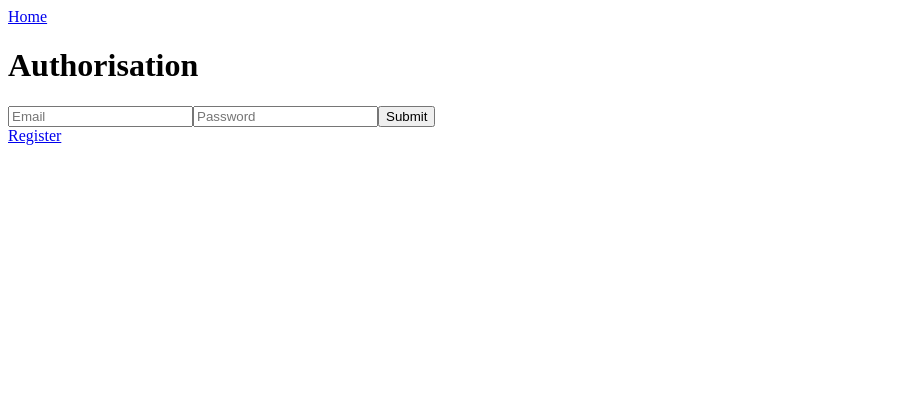
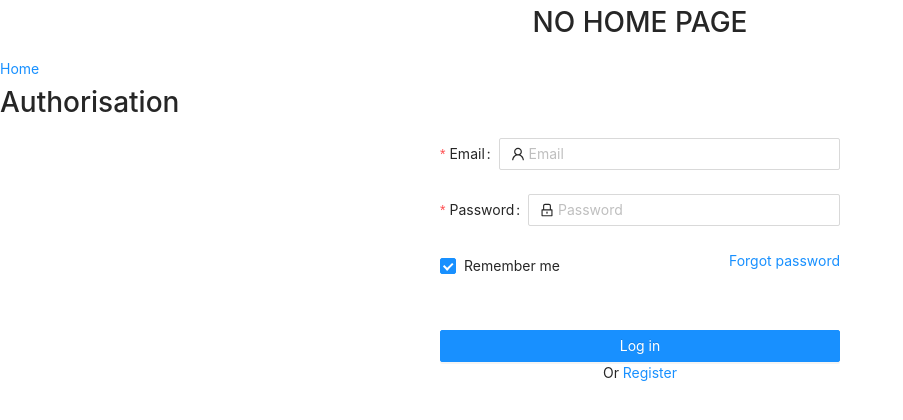
Before and after one commit to David245M/shop-note, a React (Create React App) app in the folder client/: page /login in a window 1280 px wide. Shown: the top 420 px of the page, without its empty margins (0-903 px from the left). Built offline with nearby package versions, Linux system fonts and the light colour scheme.

Commit message:
Style login page

```diff
--- a/client/src/App.js
+++ b/client/src/App.js
@@ -6,10 +6,22 @@ import LoginPage from './pages/Login'
 import MainPage from './pages/Main';
 import RegisterPage from './pages/Register'
 
+const Header = () => {
+  return (
+    <h1 style={{heigth: 100, width:'100%', textAlign: 'center', background: 'primary'}}>
+      <Switch>
+        <Route exact path="/">MAIN PA1GE</Route>
+        <Route path="/login">NO HOME PAGE</Route>
+      </Switch>
+    </h1>
+  )
+}
+
 function App() {
   const { isAuth } = useContext(AuthContext)
   return (
     <div className="App">
+      <Header />
       <Switch>
         <Route exact path="/" >
           { isAuth ? <MainPage /> : <HomePage /> }
@@ -25,4 +37,5 @@ function App() {
   );
 }
 
+
 export default App;
--- a/client/src/pages/Home.jsx
+++ b/client/src/pages/Home.jsx
@@ -1,5 +1,6 @@
 import React from 'react'
 import { Link } from 'react-router-dom'
+
 
 const HomePage = () => {
   return (
--- a/client/src/pages/Login.jsx
+++ b/client/src/pages/Login.jsx
@@ -1,6 +1,23 @@
 import React, { useContext, useState } from 'react'
 import { Link } from 'react-router-dom'
 import { AuthContext } from '../contexts/Auth'
+import 'antd/dist/antd.css';
+import { Form, Input, Button, Checkbox } from 'antd';
+import { UserOutlined, LockOutlined } from '@ant-design/icons';
+// import { StepForwardOutlined } from 'antd';
+
+
+
+// const layout = {
+//   labelCol: { span: 8 },
+//   wrapperCol: { span: 8 },
+//   textAlign: 'center'
+// };
+// const tailLayout = {
+//   wrapperCol: { offset: 8, span: 8 },
+//   textAlign: 'center'
+// };
+
 
 const LoginPage = () => {
   const auth = useContext(AuthContext)
@@ -28,12 +45,64 @@ const LoginPage = () => {
     <>
       <Link to="/">Home</Link>
       <h1>Authorisation</h1>
-      <form onSubmit={onSubmit}>
-        <input name="email" value={email} onChange={e => setEmail(e.target.value)} placeholder="Email"/>
-        <input name="password" value={password} onChange={e => setPassword(e.target.value)} type="password" placeholder="Password"/>
-        <button type="submit">Submit</button>
-      </form>
-      <Link to="/register" >Register</Link>
+
+      <Form
+      style = {{
+        maxWidth: "400px",
+        textAlign: "center",
+        display: "block",
+        marginLeft: "auto",
+        marginRight: "auto",
+
+      }}
+      name="basic"
+        initialValues={{
+          remember: true,
+        }}
+
+      >
+      <Form.Item
+        label="Email"
+        name="email"
+        rules={[
+          {
+            required: true,
+            message: 'Please input your email!',
+          },
+        ]}
+      >
+        <Input prefix={<UserOutlined className="site-form-item-icon" />} value={email} onChange={e => setEmail(e.target.value)} placeholder="Email"/>
+      </Form.Item>
+
+      <Form.Item
+        label="Password"
+        name="password"
+        rules={[
+          {
+            required: true,
+            message: 'Please input your password!',
+          },
+        ]}
+      >
+        <Input prefix={<LockOutlined className="site-form-item-icon" />} value={password} onChange={e => setPassword(e.target.value)} type="password" placeholder="Password"/>
+      </Form.Item>
+      <Form.Item style={{width: "100%", textAlign: 'center',}}>
+        <Form.Item style={{float: "left"}} name="remember" valuePropName="checked">
+          <Checkbox>Remember me</Checkbox>
+        </Form.Item>
+        <Link style={{float: "right"}} to="/" >
+          Forgot password
+        </Link>
+      </Form.Item>
+
+      <Form.Item >
+        <Button style={{width: "100%"}} type="primary" htmlType="submit" onClick={onSubmit}>
+          Log in
+        </Button>
+        Or <Link to="/register" >Register</Link>
+      </Form.Item>
+      </Form>
+
     </>
   )
 }
--- a/package.json
+++ b/package.json
@@ -25,6 +25,7 @@
   },
   "homepage": "https://github.com/David245M/shop-note#readme",
   "dependencies": {
+    "antd": "^4.8.2",
     "bcryptjs": "^2.4.3",
     "body-parser": "^1.19.0",
     "config": "^3.3.2",
```
Also changed, not shown: 1 other file (tests, documents, lock files or other folders).
